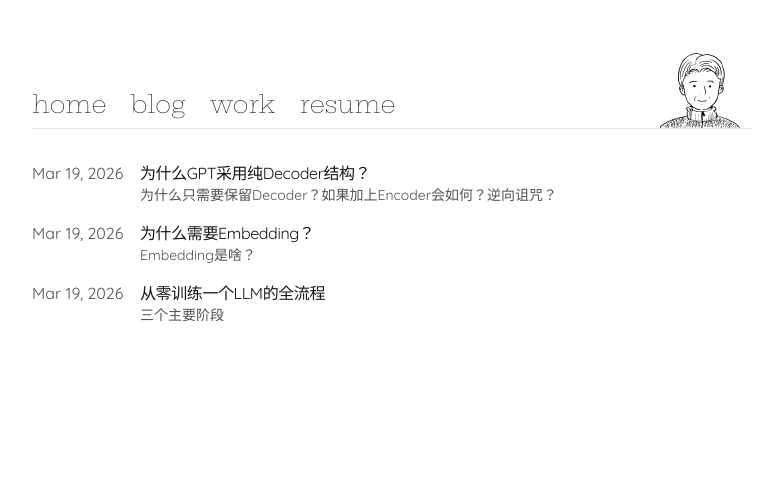
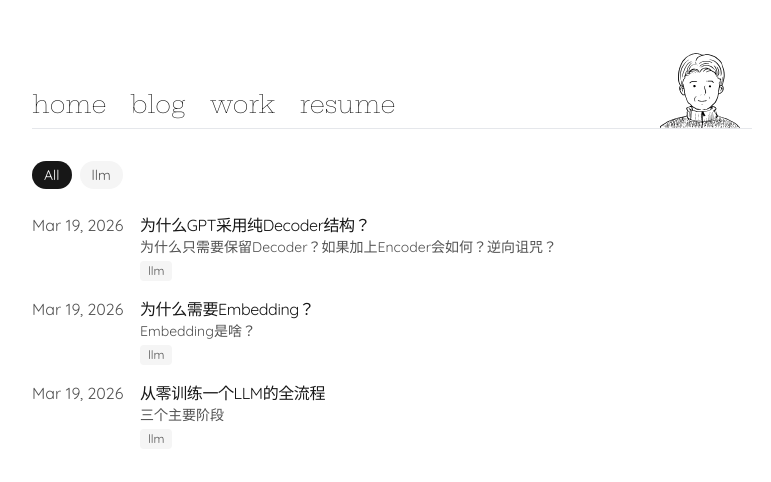
Before and after one commit to lorenz-liu/me, a Next.js app: page /blog in a window 1280 px wide. Shown: the top 482 px of the page, without its empty margins (248-1019 px from the left). Built offline with nearby package versions, Linux system fonts and the light colour scheme.

Commit message:
update: tag

```diff
--- a/app/blog/[slug]/page.tsx
+++ b/app/blog/[slug]/page.tsx
@@ -27,6 +27,18 @@ export default async function BlogPost({ params }: { params: Promise<{ slug: str
         ← Back to blog
       </Link>
       <h1 className="text-3xl font-bold mb-2">{data.title}</h1>
+      {data.tags && data.tags.length > 0 && (
+        <div className="flex flex-wrap gap-1 mb-2">
+          {data.tags.map((tag: string) => (
+            <span
+              key={tag}
+              className="px-2 py-0.5 text-xs rounded bg-neutral-100 text-neutral-600"
+            >
+              {tag}
+            </span>
+          ))}
+        </div>
+      )}
       <time className="text-sm text-gray-500 block mb-8">{data.date}</time>
       <Markdown content={content} />
     </article>
--- a/app/blog/page.tsx
+++ b/app/blog/page.tsx
@@ -20,6 +20,7 @@ function getBlogPosts() {
         title: data.title || 'Untitled',
         date: data.date || '',
         excerpt: data.excerpt || '',
+        tags: data.tags || [],
       };
     })
     .sort((a, b) => new Date(b.date).getTime() - new Date(a.date).getTime());
@@ -27,11 +28,56 @@ function getBlogPosts() {
   return posts;
 }
 
-export default function Blog() {
-  const posts = getBlogPosts();
+function getAllTags(posts: ReturnType<typeof getBlogPosts>) {
+  const tagSet = new Set<string>();
+  posts.forEach(post => {
+    post.tags.forEach(tag => tagSet.add(tag));
+  });
+  return Array.from(tagSet).sort();
+}
+
+export default function Blog({
+  searchParams,
+}: {
+  searchParams: { tag?: string };
+}) {
+  const allPosts = getBlogPosts();
+  const allTags = getAllTags(allPosts);
+  const selectedTag = searchParams.tag;
+
+  const posts = selectedTag
+    ? allPosts.filter(post => post.tags.includes(selectedTag))
+    : allPosts;
 
   return (
     <div>
+      {allTags.length > 0 && (
+        <div className="flex flex-wrap gap-2 mb-6">
+          <Link
+            href="/blog"
+            className={`px-3 py-1 rounded-full text-sm transition-colors ${
+              !selectedTag
+                ? 'bg-neutral-900 text-white'
+                : 'bg-neutral-100 text-neutral-600 hover:bg-neutral-200'
+            }`}
+          >
+            All
+          </Link>
+          {allTags.map(tag => (
+            <Link
+              key={tag}
+              href={`/blog?tag=${tag}`}
+              className={`px-3 py-1 rounded-full text-sm transition-colors ${
+                selectedTag === tag
+                  ? 'bg-neutral-900 text-white'
+                  : 'bg-neutral-100 text-neutral-600 hover:bg-neutral-200'
+              }`}
+            >
+              {tag}
+            </Link>
+          ))}
+        </div>
+      )}
       {posts.map(post => (
         <Link
           key={post.slug}
@@ -47,6 +93,18 @@ export default function Blog() {
               {post.excerpt && (
                 <p className="text-neutral-600 text-sm">{post.excerpt}</p>
               )}
+              {post.tags.length > 0 && (
+                <div className="flex flex-wrap gap-1 mt-1">
+                  {post.tags.map(tag => (
+                    <span
+                      key={tag}
+                      className="px-2 py-0.5 text-xs rounded bg-neutral-100 text-neutral-600"
+                    >
+                      {tag}
+                    </span>
+                  ))}
+                </div>
+              )}
             </div>
           </div>
         </Link>
--- a/content/blog/why-decoder-only-llm.md
+++ b/content/blog/why-decoder-only-llm.md
@@ -2,6 +2,7 @@
 title: "为什么GPT采用纯Decoder结构？"
 date: "2026-03-19"
 excerpt: "为什么只需要保留Decoder？如果加上Encoder会如何？逆向诅咒？"
+tags: ["llm"]
 ---
 
 可以从以下几个维度来理解为什么只需保留Decoder，以及加上Encoder会有什么不同：
--- a/content/blog/why-embedding.md
+++ b/content/blog/why-embedding.md
@@ -2,6 +2,7 @@
 title: "为什么需要Embedding？"
 date: "2026-03-19"
 excerpt: "Embedding是啥？"
+tags: ["llm"]
 ---
 
 神经网络无法直接处理像文本、音频、视频这样未经处理的原始数据格式。Embedding的核心目的正是将这些人类可以理解的非数值型、类别化的数据转换为神经网络可以理解并进行数学运算的密集向量（Dense Vector）表示。通过这种方式，离散的对象就被转化为了计算机能够轻易处理的连续“数”（即多维数组或向量）。
--- a/content/blog/zero-to-llm.md
+++ b/content/blog/zero-to-llm.md
@@ -2,6 +2,7 @@
 title: "从零训练一个LLM的全流程"
 date: "2026-03-19"
 excerpt: "三个主要阶段"
+tags: ["llm"]
 ---
 
 **三个主要阶段**，涵盖了数据处理、架构编写、预训练以及两种微调方式。以下是整个全流程的详细总结：
```
